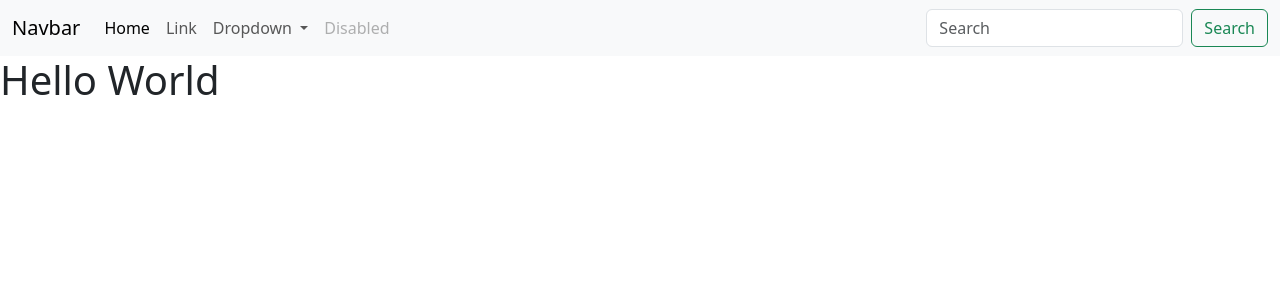
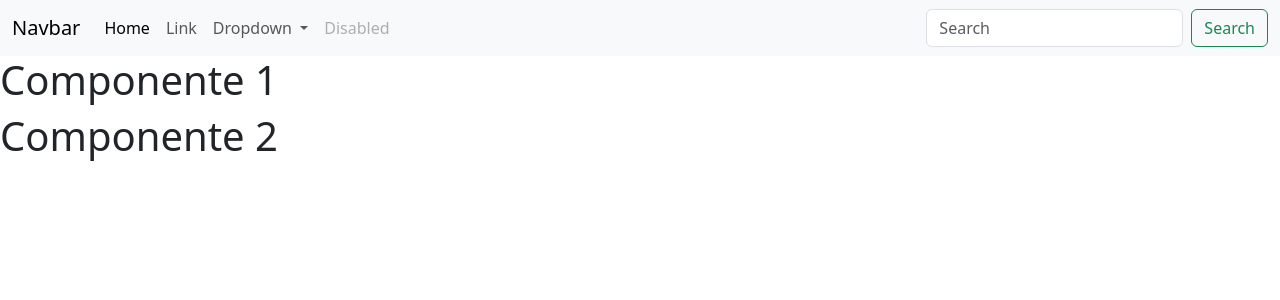
Before and after one commit to kodevue/myvueapp2, a Vue app: page / in a window 1280 px wide. Shown: the top 300 px of the page. Built offline with nearby package versions, Linux system fonts and the light colour scheme.

Commit message:
basic component.

```diff
--- a/src/App.vue
+++ b/src/App.vue
@@ -1,8 +1,11 @@
 <script setup>
 import MyNavbar from './components/MyNavbar.vue'
+import MyStateCompOne from './components/MyStateCompOne.vue'
+import MyStateCompTwo from './components/MyStateCompTwo.vue'
 </script>
 
 <template>
   <MyNavbar />
-  <h1>Hello World</h1>
+  <MyStateCompOne />
+  <MyStateCompTwo />
 </template>
--- /dev/null
+++ b/src/components/MyStateCompOne.vue
@@ -0,0 +1,5 @@
+<script setup></script>
+
+<template>
+  <h1>Componente 1</h1>
+</template>
--- /dev/null
+++ b/src/components/MyStateCompTwo.vue
@@ -0,0 +1,5 @@
+<script setup></script>
+
+<template>
+  <h1>Componente 2</h1>
+</template>
--- a/src/stores/counter.js
+++ b/src/stores/counter.js
@@ -4,6 +4,7 @@ import { defineStore } from 'pinia'
 export const useCounterStore = defineStore('counter', () => {
   const count = ref(0)
   const doubleCount = computed(() => count.value * 2)
+
   function increment() {
     count.value++
   }
```
